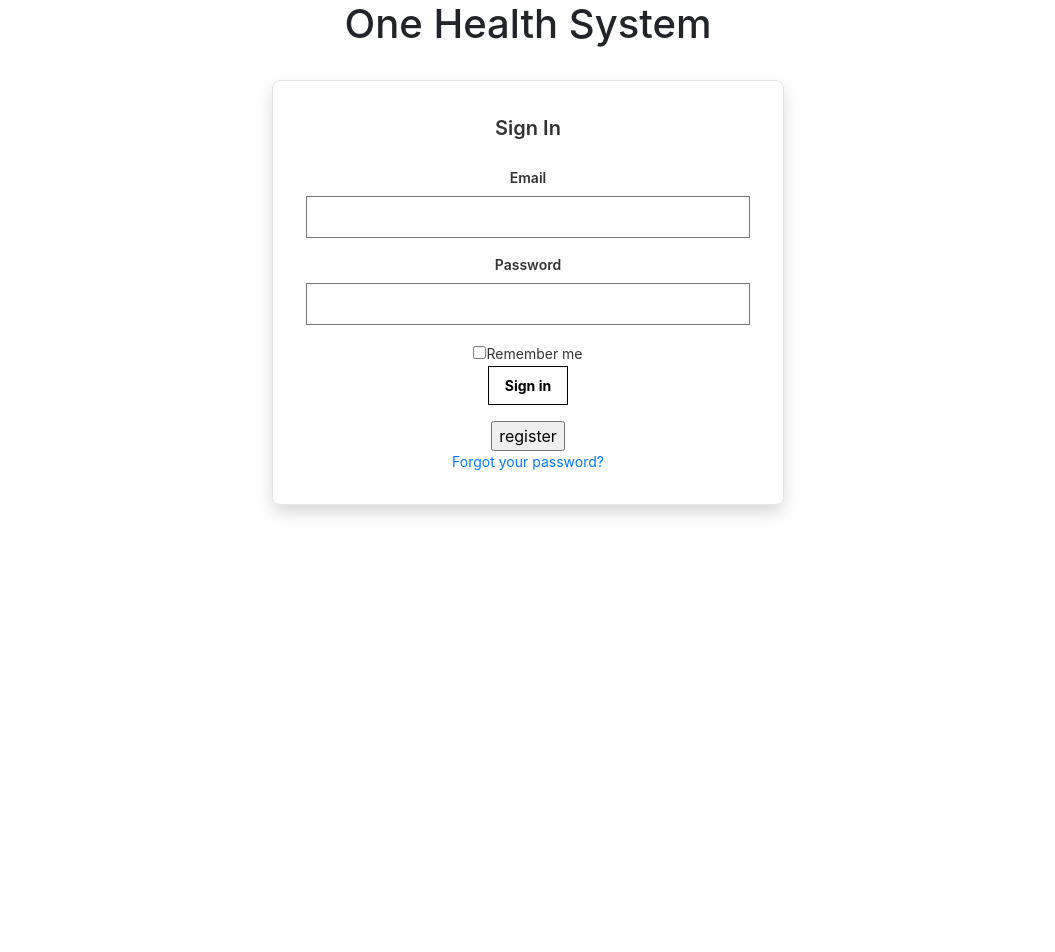
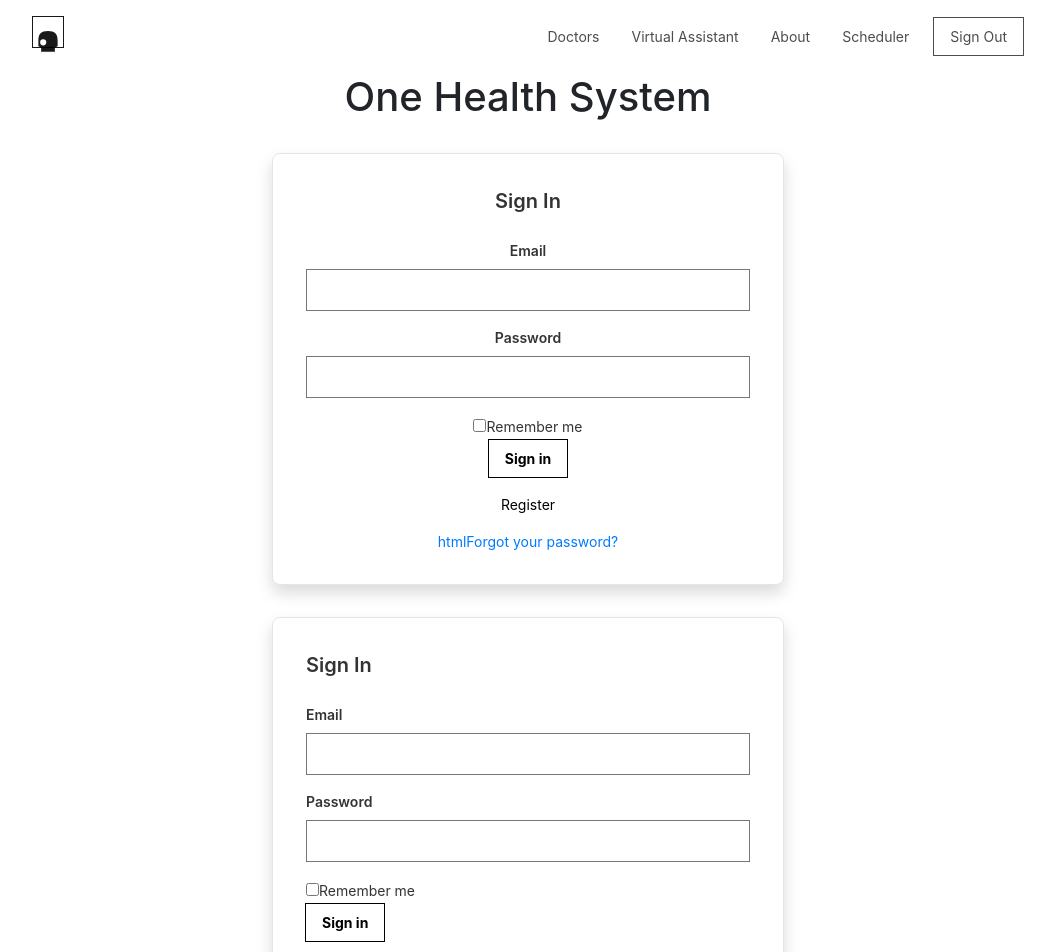
Before and after one commit to rohitlode/ohsfron, a React (Create React App) app: page /signin in a window 1280 px wide. Shown: the top 952 px of the page, without its empty margins (112-1167 px from the left). Before the commit the page ends 800 px from the top, so only its background shows below. Built offline with nearby package versions, Linux system fonts and the light colour scheme; no server answers.

Commit message:
Modified application to assist multiple features and deleted unnecessary imports and props

```diff
--- a/src/components/Navigation.js
+++ b/src/components/Navigation.js
@@ -1,4 +1,6 @@
-function Navigation(props){
+import { Link } from "react-router-dom";
+
+function Navigation({ onRouteChange }){
   return(
     <header className="sans-serif">
     <div >
@@ -20,35 +22,19 @@ function Navigation(props){
             </a>
           </div>
             <div className="dtc v-mid tr pa3">
-      <a
-      className="f6 fw4 hover-black no-underline black-70 dn dib-ns pv2 ph3"
-      href="/"
-      >
-      How it Works
-      </a>
-      <a
-      className="f6 fw4 hover-black no-underline black-70 dn dib-ns pv2 ph3"
-      href="/"
-      >
+              <Link to="/Doctors"> <a className="f6 fw4 hover-black no-underline black-70 dn dib-ns pv2 ph3" href="/" onClick = {() => onRouteChange('doctors') }>
+                Doctors
+              </a></Link>
+              <Link to="/Vasst"><a className="f6 fw4 hover-black no-underline black-70 dn dib-ns pv2 ph3" href="/" onClick = {() => onRouteChange('home') }>
                 Virtual Assistant
-      </a>
-      <a
-      className="f6 fw4 hover-black no-underline black-70 dn dib-l pv2 ph3"
-      href="/"
-      >
+              </a></Link>
+              <Link to="/About"><a className="f6 fw4 hover-black no-underline black-70 dn dib-l pv2 ph3" href="/" onClick = {() => onRouteChange('home') }>
                 About
-      </a>
-      <a
-      className="f6 fw4 hover-black no-underline black-70 dn dib-l pv2 ph3"
-      href="/"
-      >
+              </a></Link>
+              <Link to="/Scheduler"><a className="f6 fw4 hover-black no-underline black-70 dn dib-l pv2 ph3" href="/" onClick = {() => onRouteChange('home') }>
                 Scheduler
-      </a>
-      <a
-      className="f6 fw4 hover-black no-underline black-70 dib ml2 pv2 ph3 ba"
-      href="/"
-      onClick = {props.routeChange}
-      >
+              </a></Link>
+              <a className="f6 fw4 hover-black no-underline black-70 dib ml2 pv2 ph3 ba" href="/" onClick = {() => onRouteChange('signin') }>
                 Sign Out
               </a>
             </div>
--- a/src/components/SignIn.js
+++ b/src/components/SignIn.js
@@ -1,9 +1,9 @@
-import Signup from './Signup.js';
-function SignIn(props){
+
+function SignIn({ onRouteChange }){
   return (
-    <article class="br3 ba b--black-10 mv4 w-100 w-50-m w-25-l mw6 shadow center">
+    <article className="br3 ba b--black-10 mv4 w-100 w-50-m w-25-l mw6 shadow center">
       <main className="pa4 black-80">
-<form className="measure center">
+        <div className="measure center">
           <fieldset
             id="sign_up"
             className="ba b--transparent ph0 mh0"
@@ -14,7 +14,7 @@ Sign In
           <div className="mt3">
           <label
             className="db fw6 lh-copy f6"
-  for="email-address"
+            htmlFor="email-address"
           >
           Email
           </label>
@@ -28,7 +28,7 @@ Email
           <div className="mv3">
           <label
             className="db fw6 lh-copy f6"
-  for="password"
+            htmlFor="password"
           >
           Password
           </label>
@@ -49,19 +49,19 @@ Password
             className="b ph3 pv2 input-reset ba b--black bg-transparent grow pointer f6 dib"
             type="submit"
             value="Sign in"
-  onClick = {props.routeChange}
+            onClick = {() => onRouteChange('home')}
           />
           </div>
           <div className="lh-copy mt3">
-<input value="register" type="submit" onClick={props.routeChange}/>
+          <p className="f6 link dim black db pointer" type="submit" onClick={ ()=>  onRouteChange('regiser') }> Register </p>
           <a
             href="#0"
             className="f6 link db"
           >
-Forgot your password?
+          htmlForgot your password?
           </a>
           </div>
-</form>
+        </div>
       </main>
     </article>
 );
--- a/src/components/Signup.js
+++ b/src/components/Signup.js
@@ -1,8 +1,7 @@
 function Signup(){
-
   return (<article class="br3 ba b--black-10 mv4 w-100 w-50-m w-25-l mw6 shadow center">
     <main className="pa4 black-80">
-<form className="measure center">
+<div className="measure center">
 <fieldset
   id="sign_up"
   className="ba b--transparent ph0 mh0"
@@ -13,7 +12,7 @@ Sign Up
 <div className="mt3">
 <label
   className="db fw6 lh-copy f6"
-  for="email-address"
+  htmlFor="email-address"
 >
 Email
 </label>
@@ -27,7 +26,7 @@ Email
 <div className="mv3">
 <label
   className="db fw6 lh-copy f6"
-  for="password"
+  htmlFor="password"
 >
 Password
 </label>
@@ -46,7 +45,7 @@ Password
   value="Register"
 />
 </div>
-</form>
+</div>
 </main>
 </article>);
 }
--- a/src/components/chat/Chat.js
+++ /dev/null
@@ -1,47 +0,0 @@
-import React, { useState } from "react";
-import { connect } from "react-redux";
-
-//Impot actions
-import { userMessage, sendMessage }  from "../../actions/assistant";
-
-const Chat = ({ chat, userMessage, sendMessage }) =>{
-//Handles user message
-  const [message, setMessage] = useState("");
-
-
-  //Handle user's submission
-  const handleClick = async(e) => {
-    const code = e.keyCode || e.which;
-    if(code === 13){
-      console.log(message);
-      userMessage(message);
-      sendMessage(message);
-      setMessage("");
-    }
-
-  }
-
-  return(
-    <div className = "chat">
-      <h1> Virtual Assistant </h1>
-      <p> Type in symptoms to start </p>
-        {/* Handle Messages */}
-        {chat.length ===0 ? "" : chat.map(msg =>{  return <div className={msg.type}> {msg.message} </div> }) }
-        {/* Handle Messages */}
-        <input
-          id="chatBox"
-          onChange = {(e)=> setMessage(e.target.value)}
-          onKeyPress={handleClick}
-          value={message}></input>
-    </div>
-  );
-};
-
-// Map current redux state to Chat component as props
-const mapStateToProps = (state) =>({
-  //Allows us to access message queues inside chat component
-  chat: state.assistant.messages,
-});
-
-//Hook this up to redux -- Maps state to userMessage
-export default connect( mapStateToProps, {userMessage, sendMessage})(Chat);
--- a/src/containers/App.js
+++ b/src/containers/App.js
@@ -1,20 +1,21 @@
 //Import dependencies
-import {Component, useEffect} from 'react';
-import ContactDirectory from '../components/ContactDirectory';
-import SearchBox from '../components/SearchBox';
+import {useEffect, useState} from 'react';
 import SignIn from '../components/SignIn'
-import {avatars} from '../avatars';
-import Scroll from '../components/Scroll';
 import Navigation from '../components/Navigation';
 import Signup from '../components/Signup';
-import { Cards } from '../components/test';
-import { BrowserRouter, Route, Switch } from 'react-router-dom';
+import Home from '../components/Home';
+import About from "../components/About";
+import Scheduler from "../components/Scheduler";
+import Doctors from '../components/Doctors';
+import { Route, Switch } from 'react-router-dom';
+
+
 //Import Redux components
 import {Provider} from "react-redux";
 import store from "../store";
 
 //Import Chart components
-import Chat from "../components/chat/Chat";
+import Vasst from "../components/vasst/Vasst";
 
 //Import actiom
 import {createSession} from "../actions/assistant"
@@ -29,93 +30,66 @@ if(localStorage.session){
   delete axios.defaults.headers.common["session_id"];
 }
 
-class App extends Component{
-  constructor(){
-    super();
-    this.state = {
-      avatars: [],
-      searchField: '',
-      route:'signin' //Current page of app
-    }
-  }
-  //After load
-  componentDidMount(){
-    // fetch("https://jsonplaceholder.typicode.com/users")
-    // .then(response=>response.json())
-    // .then(users=>this.setState({avatars: users}));
-    this.setState({avatars: avatars});
-    if(!localStorage.session){
-      store.dispatch(createSession());
-    }else{
+function App() {
 
-    }
+  //States
+
+  const [route, setRoute] = useState('signin');
+
+
+  //Event function for SignIn
+  const onRouteChange = (route) => {
+    console.log("Clicked ",route);
+    setRoute(route);
   }
 
+  //useEffect
+  useEffect(() => {
+    if(!localStorage.session){
+          store.dispatch(createSession());
+        }else{
 
-//Event function
-  onSearchChange = (event)=>{
-    this.setState({searchField: event.target.value});
-  }
-
-  //Event function for SignIn
-  onRouteChange =  (event) =>{
-    console.log(event.target)
-    console.log(event.target.value);
-    if(event.target.value === "Sign in")
-      this.setState({route: 'kjk'});
-    else if(event.target.value == "register"){
-      console.log("Registerrrrr");
-      this.setState({route: 'signup'})
-    }
-    else if(event.target.value == "assistant"){
-      console.log("Assistant");
-      this.setState({route: 'assistant'});
-    }
-    else {
-      this.setState({route: "Sign in"});
-    }
-  }
+        }
+  }, []);
 
   //render will be called everytime setState is called!
-  render(){
+  // render(){
 
-    let filteredNames = this.state.avatars.filter(avatar => {
-      return avatar.name.toLowerCase().includes(this.state.searchField.toLowerCase());
-    });
+  return (
+     <Provider store={ store }>
+       <div className='tc'>
+       <Navigation onRouteChange = {onRouteChange}/>
+       {
+         route === 'home'? <div>
+             {/* <Vasst /> */}
+             {/* <Doctors onSearchChange = {onSearchChange} filteredNames= {filteredNames} /> */}
+              <h1> HOME </h1>
+          </div>
+          : (
+            route === 'signin'?
+            <div>
+             <h1> One Health System </h1>
+             <SignIn onRouteChange = {onRouteChange} />
+            </div> :
+            ( route === 'doctors'?
+              <Doctors/>
+              : <Signup onRouteChange = {onRouteChange} />
+            )
 
 
-   return (
-     <Provider store={store}>
-     <div className='tc'>
-     {
-       this.state.route === 'signin'
-       ?
-       <div>
-        <h1> One Health System </h1>
-         <SignIn routeChange = {this.onRouteChange} />
-         </div>
-       : this.state.route === 'signup'
-       ? <Signup routeChange = {this.onRouteChange} />
-       : this.state.route === 'assistant'
-       ?<div>
-         <Navigation routeChange = {this.onRouteChange}/>
+          )
+        }
        </div>
-       :<div>
-       <Navigation routeChange = {this.onRouteChange}/>
-       <Chat />
-       <h1> Doctors Directory </h1>
-       <SearchBox searchChange = {this.onSearchChange}/>
-       <div className='container bootstrap snippets bootdey'>
-        <Scroll>
-         <ContactDirectory avatars={filteredNames}/>
-        </Scroll>
-       </div>
-       </div>
-     }
-     </div>
+       <Route exact path="/" component={Home}/>
+       <Route exact path="/signin" component={SignIn}/>
+       <Route exact path="/doctors" component={Doctors}/>
+       <Route exact path="/Vasst" component = {Vasst}/>
+       <Route exact path="/About" component={About}/>
+       <Route exact path="/Scheduler" component={Scheduler}/>
      </Provider>
+
    );
- }
+//  }
 }
 
 export default App;
--- a/src/index.js
+++ b/src/index.js
@@ -5,7 +5,7 @@ import reportWebVitals from './reportWebVitals';
 import 'tachyons';
 
 import "bootstrap-css-only/css/bootstrap.min.css";
-import { BrowserRouter, Route, Switch } from 'react-router-dom';
+import { BrowserRouter } from 'react-router-dom';
 ReactDOM.render(
   <BrowserRouter>
    <App />
```
Also changed, not shown: src/components/Contact.js (+11 -11 lines). Lines whose indentation alone changed are shown as unchanged.
